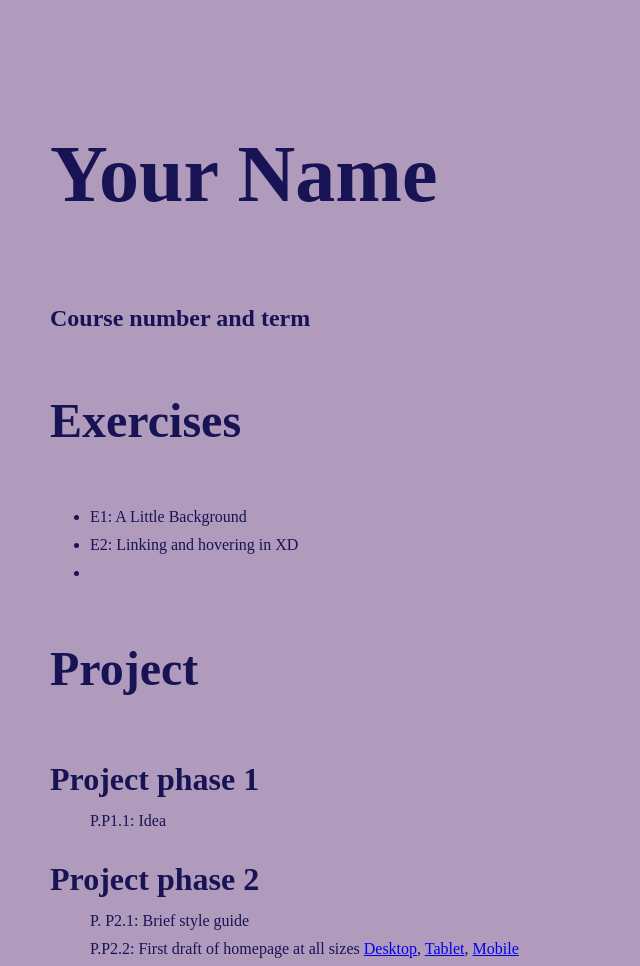
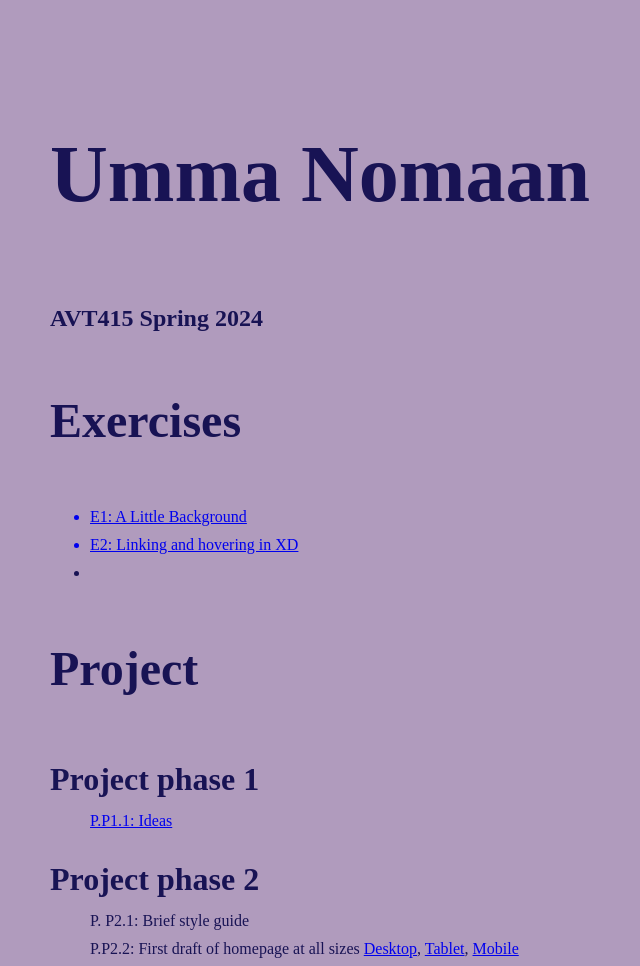
Before and after one commit to UmmaNomaan/avt415, a plain HTML site: page index.html in a window 1280 px wide. Shown: the top 966 px of the page, without its empty margins (0-640 px from the left). Drawn offline with Linux system fonts and the light colour scheme.

Commit message:
Add files via upload

```diff
--- a/index.html
+++ b/index.html
@@ -7,12 +7,12 @@
 </head>
 
 <body>
-<h1>Your Name</h1>
-	<h4>Course number and term</h4>
+<h1>Umma Nomaan</h1>
+	<h4>AVT415 Spring 2024</h4>
 		<div class="column"><h2>Exercises</h2>
 			<ul>
-			<li>E1: A Little Background</li>
-			<li>E2: Linking and hovering in XD</li>
+				<a href= "https://xd.adobe.com/view/59a0266c-8c5b-47c0-8836-e97664a479b2-0cf3/"><li>E1: A Little Background</li></a>
+				<a href= "https://xd.adobe.com/view/226f3026-b1cd-4f82-838b-4bd67789454f-773c/"><li>E2: Linking and hovering in XD</li></a>
 			<li></li>
 			</ul>
 		</div>
@@ -21,7 +21,7 @@
 		<h2>Project</h2>
 			<dl>
 				<dt>Project phase 1</dt>
-			<dd>P.P1.1: Idea</dd>
+				<a href= "project/ideas.html"><dd>P.P1.1: Ideas</dd></a>
 			<dd></dd>
 			</dl>
 			<dl>
@@ -37,5 +37,7 @@
 			<dd>P.P3.3: Project Portfolio</dd>
 			<dd>P.P3.4: Final Online Store <a href="#">Desktop</a>, <a href="#"> Tablet</a>, <a href="#"> Mobile</a></dd>
 			<dd>Project Portfolio</dd>
+		</dl>
+	</div>
 </body>
 </html>
```
